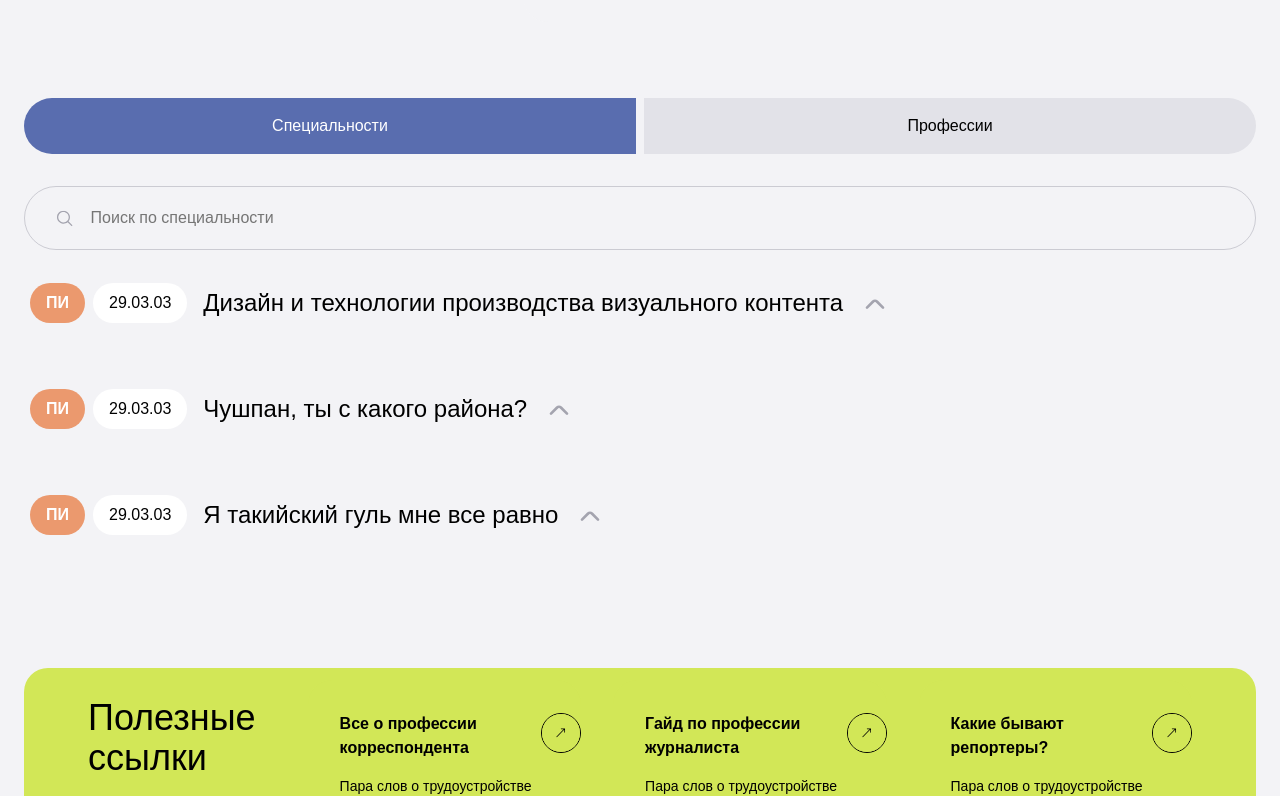
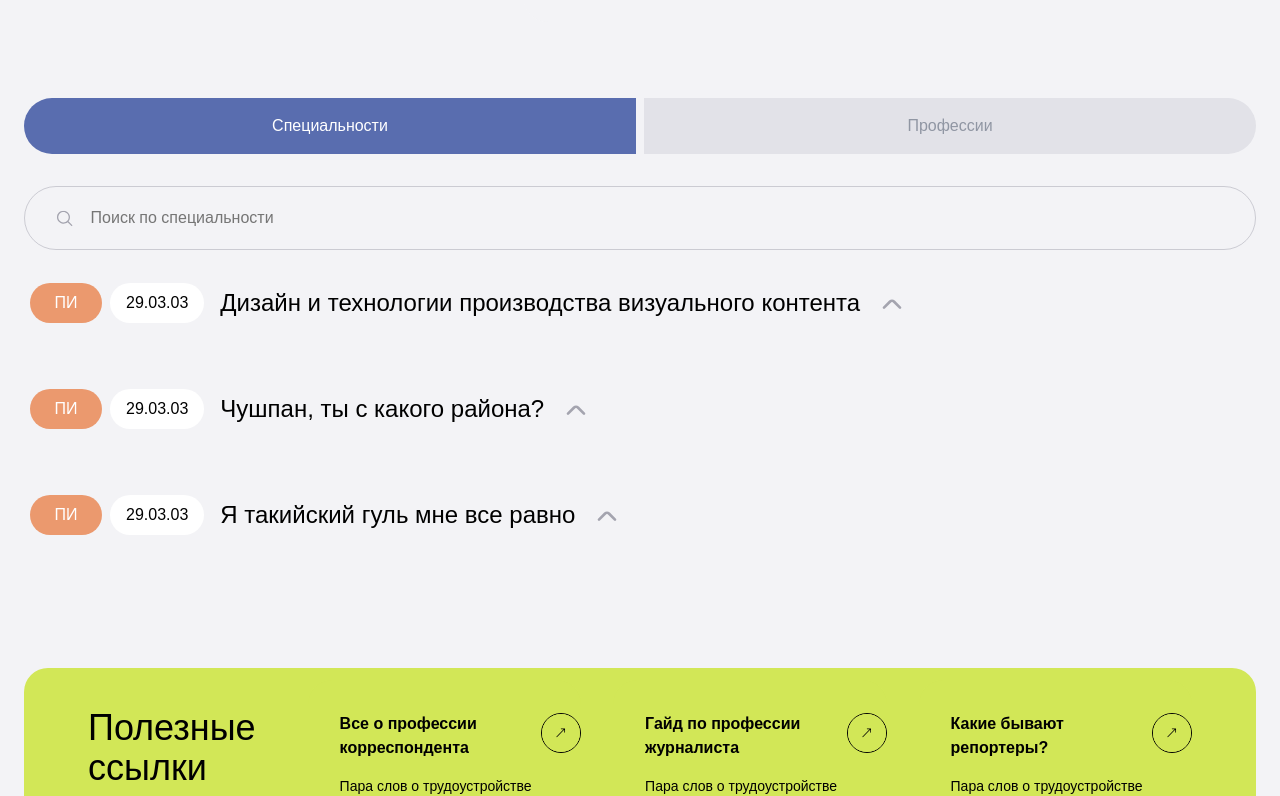
Before and after one commit to MPU-Career-card/frontend, a React (Create React App) app: page /frontend/speciality in a window 1280 px wide. Shown: the part 811-1607 px from the top of the page. Built offline with nearby package versions, Linux system fonts and the light colour scheme; a web font is replaced by a local one.

Commit message:
fixed tag,text,pd

```diff
--- a/src/pages/specialties/ui/specialties.tsx
+++ b/src/pages/specialties/ui/specialties.tsx
@@ -1,7 +1,7 @@
 import { Page } from 'pages';
 
 import {
-    SpecialtiesAccordions, Links, Footer, Promo,
+    SpecialtiesAccordions, Links, Feedback, Promo,
 } from 'widgets';
 
 import { Container } from 'shared/ui';
@@ -21,7 +21,7 @@ const SpecialtiesPage = () => (
             />
             <SpecialtiesAccordions marginTop={100} marginBottom={100} />
             <Links marginTop={100} marginBottom={64} />
-            <Footer />
+            <Feedback />
         </Container>
     </Page>
 );
--- a/src/shared/ui/card/card.tsx
+++ b/src/shared/ui/card/card.tsx
@@ -23,7 +23,7 @@ export const Card: FC<CardProps> = ({
                 {title && (
                     <Text
                         color="dark-gray"
-                        size="s"
+                        size="l"
                         weight="semi"
                     >
                         {title}
@@ -33,7 +33,7 @@ export const Card: FC<CardProps> = ({
             </Flex>
         )}
         {text && (
-            <Text color="black" size="xs" weight="regular">
+            <Text color="black" size="s" weight="regular">
                 {text}
             </Text>
         )}
--- a/src/shared/ui/speciality-card/speciality-card.tsx
+++ b/src/shared/ui/speciality-card/speciality-card.tsx
@@ -57,14 +57,14 @@ export const SpecialityCard: FC<SpecialityCardProps> = ({
                 <Flex direction="vertical" align="start" gap={32}>
                     <Flex direction="vertical" align="start" gap={4}>
                         <Flex gap={6} align="baseline">
-                            <Text size="l" weight="semi">{priceValue}</Text>
+                            <Text size="xl" weight="semi">{priceValue}</Text>
                             <Text size="s" weight="semi">{priceLabel}</Text>
                         </Flex>
                         <Text size="s">Стоимость, ₽</Text>
                     </Flex>
                     <Flex direction="vertical" align="start" gap={4}>
                         <Flex gap={6} align="baseline">
-                            <Text size="l" weight="semi">
+                            <Text size="xl" weight="semi">
                                 {budgetPlacesCount.value}
                             </Text>
                             <Text size="s" weight="semi">
@@ -77,7 +77,7 @@ export const SpecialityCard: FC<SpecialityCardProps> = ({
                 <Flex direction="vertical" align="start" gap={32}>
                     <Flex direction="vertical" align="start" gap={4}>
                         <Flex gap={6} align="baseline">
-                            <Text size="l" weight="semi">
+                            <Text size="xl" weight="semi">
                                 {passingScore.value}
                             </Text>
                             <Text size="s" weight="semi">
@@ -88,7 +88,7 @@ export const SpecialityCard: FC<SpecialityCardProps> = ({
                     </Flex>
                     <Flex direction="vertical" align="start" gap={4}>
                         <Flex gap={6} align="baseline">
-                            <Text size="l" weight="semi">{period}</Text>
+                            <Text size="xl" weight="semi">{period}</Text>
                             <Text size="s" weight="semi">{periodLabel}</Text>
                         </Flex>
                         <Text size="s">Срок обучения</Text>
--- a/src/shared/ui/tag/tag.module.scss
+++ b/src/shared/ui/tag/tag.module.scss
@@ -1,5 +1,7 @@
 .tag {
     border-radius: 100px;
+    min-width: 72px;
+
 }
 
 .xs {
@@ -17,3 +19,12 @@
 .l {
     padding: 10px 18px;
 }
+.start {
+    text-align: start;
+}
+.end {
+    text-align: end;
+}
+.center {
+    text-align: center;
+}
--- a/src/shared/ui/tag/tag.tsx
+++ b/src/shared/ui/tag/tag.tsx
@@ -12,15 +12,17 @@ export const Tag: FC<TagProps> = ({
     color = 'white',
     textColor = 'black',
     size = 'm',
+    sizePadding = 'm',
     weight = 'regular',
     view = 'gilroy',
+    center = 'center',
     caps,
     ...props
 }) => (
     <div
         className={cn(
             color,
-            styles[size],
+            styles[sizePadding],
             styles.tag,
         )}
         {...props}
@@ -31,6 +33,7 @@ export const Tag: FC<TagProps> = ({
             view={view}
             weight={weight}
             caps={caps}
+            center={center}
         >
             {children}
         </Text>
--- a/src/shared/ui/tag/types.ts
+++ b/src/shared/ui/tag/types.ts
@@ -6,6 +6,8 @@ export type TagProps = Omit<ComponentProps<'div'>, 'children'> & {
   textColor?: 'black' | 'white' | 'purple' | 'dark-gray'| 'grey';
   view?: 'gilroy' | 'verdana' | 'montserrat';
   size?: 'xs2' | 'xs' | 's' | 'm' | 'l' | 'xl' | 'xl2' |'xl3';
+  sizePadding?: 'xs2' | 'xs' | 's' | 'm' | 'l' | 'xl' | 'xl2' |'xl3';
+  center?: 'start' | 'center' | 'end';
   weight?: 'regular' | 'medium' | 'semi' | 'bold';
   caps?: boolean;
 };
--- a/src/shared/ui/text/text.module.scss
+++ b/src/shared/ui/text/text.module.scss
@@ -111,3 +111,13 @@
 .greyTransparent {
     color: #ffffff80;
 }
+
+.start {
+    text-align: start;
+}
+.end {
+    text-align: end;
+}
+.center {
+    text-align: center;
+}
--- a/src/shared/ui/text/text.tsx
+++ b/src/shared/ui/text/text.tsx
@@ -14,6 +14,7 @@ export const Text: FC<TextProps> = ({
     size = 's',
     view = 'gilroy',
     weight = 'regular',
+    center = 'start',
     caps = false,
     breakWords = false,
     to,
@@ -37,6 +38,7 @@ export const Text: FC<TextProps> = ({
                 styles[size],
                 styles[weight],
                 styles[color],
+                styles[center],
                 styles[view],
                 styles[breakWords ? 'breakWords' : ''],
                 {
--- a/src/shared/ui/text/types.ts
+++ b/src/shared/ui/text/types.ts
@@ -10,6 +10,7 @@ export type TextProps = Omit<ComponentProps<TagType>, 'children'> & {
   | 'greyTransparent' | 'blue';
   size?: 'xs2' | 'xs' | 's' | 'm' | 'l' | 'xl' | 'xl2' | 'xl3';
   weight?: 'regular' | 'medium' | 'semi' | 'bold';
+  center?: 'start' | 'center' | 'end';
   caps?: boolean;
   to?: string;
   breakWords?: boolean;
--- a/src/widgets/links/ui/links.module.scss
+++ b/src/widgets/links/ui/links.module.scss
@@ -5,5 +5,5 @@
 }
 
 .header {
-    margin-top: 18px;
+    margin-top: 28px;
 }
--- a/src/widgets/specialties-accordions/ui/specialties-accordions.tsx
+++ b/src/widgets/specialties-accordions/ui/specialties-accordions.tsx
@@ -46,7 +46,8 @@ export const SpecialtiesAccordions: FC<SpecialtiesAccordionsProps> = ({
                     >
                         <Text
                             size="m"
-                            color={tab === tabData.id ? 'white' : 'black'}
+                            weight="medium"
+                            color={tab === tabData.id ? 'white' : 'grey'}
                         >
                             {tabData.label}
                         </Text>
@@ -82,7 +83,7 @@ export const SpecialtiesAccordions: FC<SpecialtiesAccordionsProps> = ({
                                         ) => (
                                             <Tag
                                                 key={tag || tagIndex}
-                                                weight={tagIndex === 0 ? 'semi' : 'medium'}
+                                                weight={tagIndex === 0 ? 'medium' : 'medium'}
                                                 color={tagIndex === 0 ? 'orange' : undefined}
                                                 textColor={tagIndex === 0 ? 'white' : undefined}
                                             >
```
Also changed, not shown: src/widgets/specialties/ui/specialties.tsx (+5 -5 lines), 1 other file (tests, documents, lock files or other folders).
